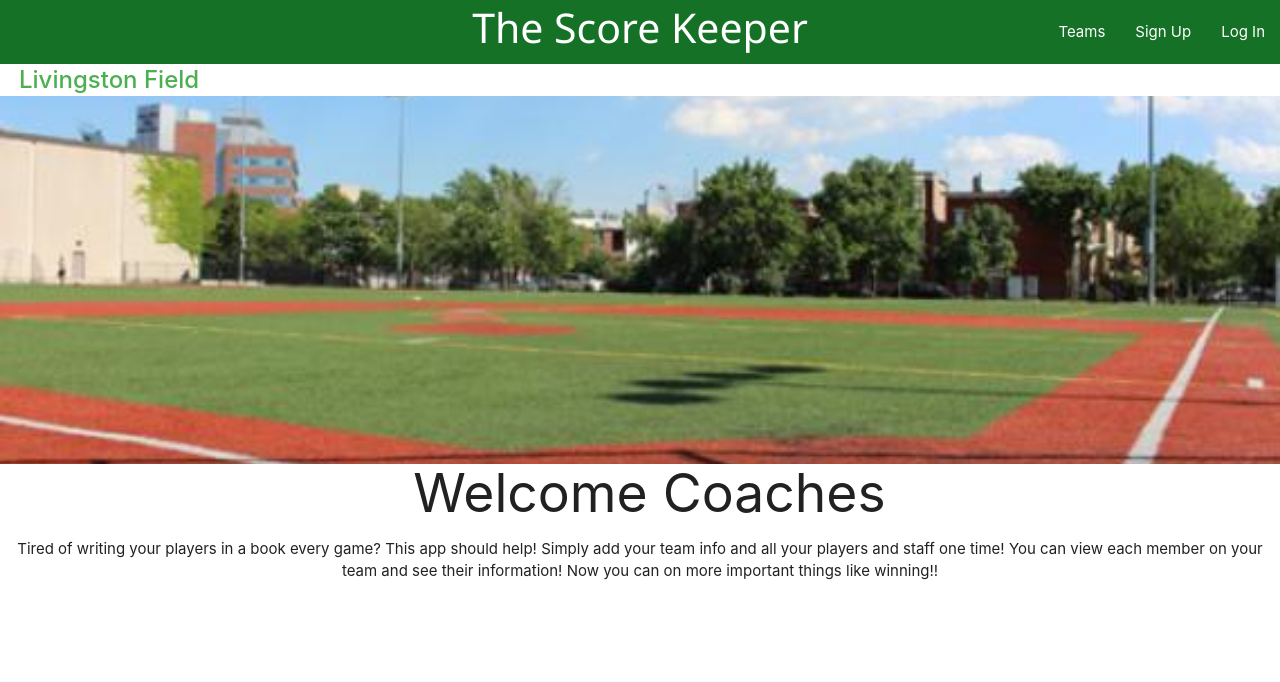
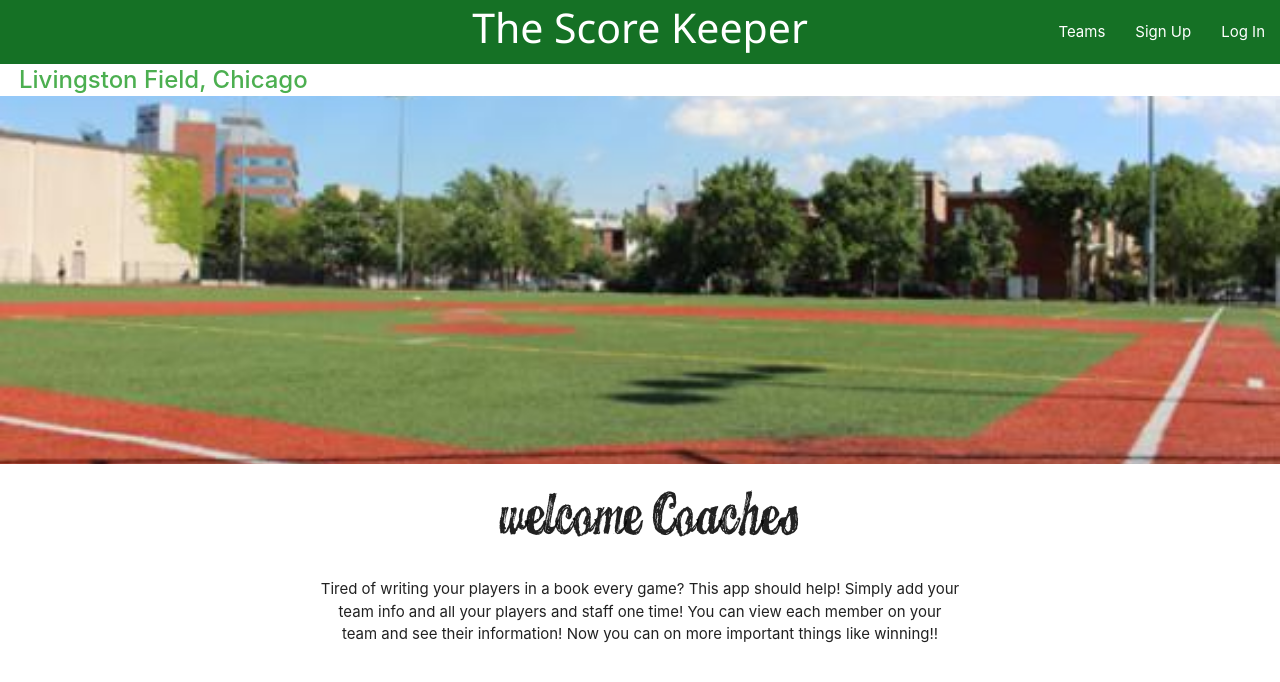
Before and after one commit to savila12/TheScoreKeeper-FrontEnd, an Angular app: page / in a window 1280 px wide. Shown: the top 682 px of the page. Built offline with nearby package versions, Linux system fonts and the light colour scheme.

Commit message:
added font to about page

```diff
--- a/src/app/carousel/carousel.component.css
+++ b/src/app/carousel/carousel.component.css
@@ -67,8 +67,19 @@ h2{
 
 }
 
+@font-face {
+  font-family: sportChalk;
+  src: url("../../assets/candy-inc.trial.ttf");
+}
 .about-page {
   display: flex;
   flex-direction: column;
   align-items: center;
+  width: 50%;
+  margin: 0 0 0 25%;
 }
+
+#welcome{
+  font-family: sportChalk;
+  font-size: 90px;
+}
--- a/src/app/carousel/carousel.component.html
+++ b/src/app/carousel/carousel.component.html
@@ -9,19 +9,19 @@
 <div class="carousel carousel-slider center">
 
   <div class="carousel-item white" >
-    <h2 class="green-text">Garfield Field</h2>
+    <h2 class="green-text">Garfield Field, Chicago</h2>
     <div id="first-image" >
     </div>
   </div>
 
   <div class="carousel-item white" >
-    <h2 class="green-text">Livingston Field</h2>
+    <h2 class="green-text">Livingston Field, Chicago</h2>
     <div id="second-image" >
     </div>
   </div>
 
   <div class="carousel-item white" >
-    <h2 class="green-text">McKinley Field</h2>
+    <h2 class="green-text">McKinley Field, Chicago</h2>
     <div id="third-image">
     </div>
   </div>
@@ -33,7 +33,7 @@
   </div>
 
   <div class="carousel-item white" >
-    <h2 class="green-text">Sheridan Field</h2>
+    <h2 class="green-text">Sheridan Field, Chicago</h2>
     <div id="fifth-image">
     </div>
   </div>
```
Also changed, not shown: src/assets/candy-inc.trial.ttf (added).
